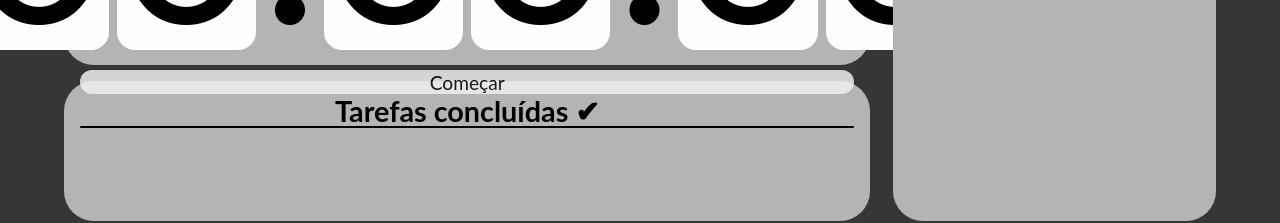
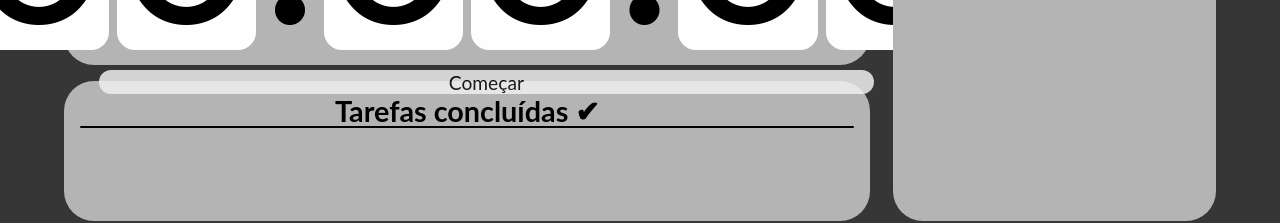
Before and after one commit to MasterKelwin/K-Timer, a React (Create React App) app: page / in a window 1280 px wide. Shown: the part 539-762 px from the top of the page. Built offline with nearby package versions, Linux system fonts and the light colour scheme.

Commit message:
small att on scss

```diff
--- a/src/components/button/button.module.scss
+++ b/src/components/button/button.module.scss
@@ -1,5 +1,6 @@
 .button {
     width: 100%;
+    margin: 0 1em;
     height: 3vh;
     opacity: .85;
     border: none;
--- a/src/components/cronometer/index.tsx
+++ b/src/components/cronometer/index.tsx
@@ -7,27 +7,31 @@ import Button from '../button'
 
 interface Props {
     selected: ITask | undefined,
-    taskOver: () => void
+    taskOver: () => void,
+    stop: () => void
   }
 
-export default function Cron ({ selected, taskOver } : Props ) {
+export default function Cron ({ selected, taskOver, stop } : Props ) {
     const [time, setTime] = useState<number>();
-
     useEffect(() => {
         if(selected?.time) {
             setTime(timeInSeconds(selected.time));
         }
     },[selected]);
 
+    let timeout: ReturnType<typeof setTimeout> = setTimeout(() => '', 1000);
+
     function regressive(counter: number = 0) {
         setTimeout(() => {
             if(counter >= 0) {
                 setTime(counter--);
                 return regressive(counter--)
+
             } else{
                 taskOver();
             }
         }, 1000);
+
     }
 
     return(
--- a/src/components/form/form.module.scss
+++ b/src/components/form/form.module.scss
@@ -3,11 +3,16 @@
     padding: 0.5em 1em 0.5em 1em;
     border-radius: 30px;
     height: 30%;
+    display: flex;
+    flex-direction: column;
+    justify-content: center;
+    align-items: center;
 }
 
 .divTask, .divTime {
     display: flex;
     flex-direction: column;
+    width: 100%;
 }
 
 .divTask {
--- a/src/pages/App.tsx
+++ b/src/pages/App.tsx
@@ -18,7 +18,9 @@ export default function App() {
         setTasks(oldTasks => oldTasks.map(task => ({
             ...task,
             selected: task.id === taskSelected.id ? true : false
-        })))}
+        })))
+      //ATT CRON
+      }
 
       console.log(taskSelected);
     }
@@ -55,11 +57,26 @@ export default function App() {
       }
     }
 
+    function stop() {
+      if(selected) {
+        setTasks(oldTasks => oldTasks.map(task => {
+          if(task.id === selected.id) {
+            return {
+              ...task,
+              selected: false
+            }
+          }
+          return task;
+        }));
+        setSelected(undefined);
+      }
+    }
+
   return (
     <main className={style.app}>
       <div className={style.tasks}>
         <Form setTasks={setTasks}/>
-        <Cron selected={selected} taskOver={taskOver}/>
+        <Cron selected={selected} taskOver={taskOver} stop={stop}/>
         <CompletedTasks complets={complets}/>
       </div>
       <List tasks={tasks} select={select}/>
```
